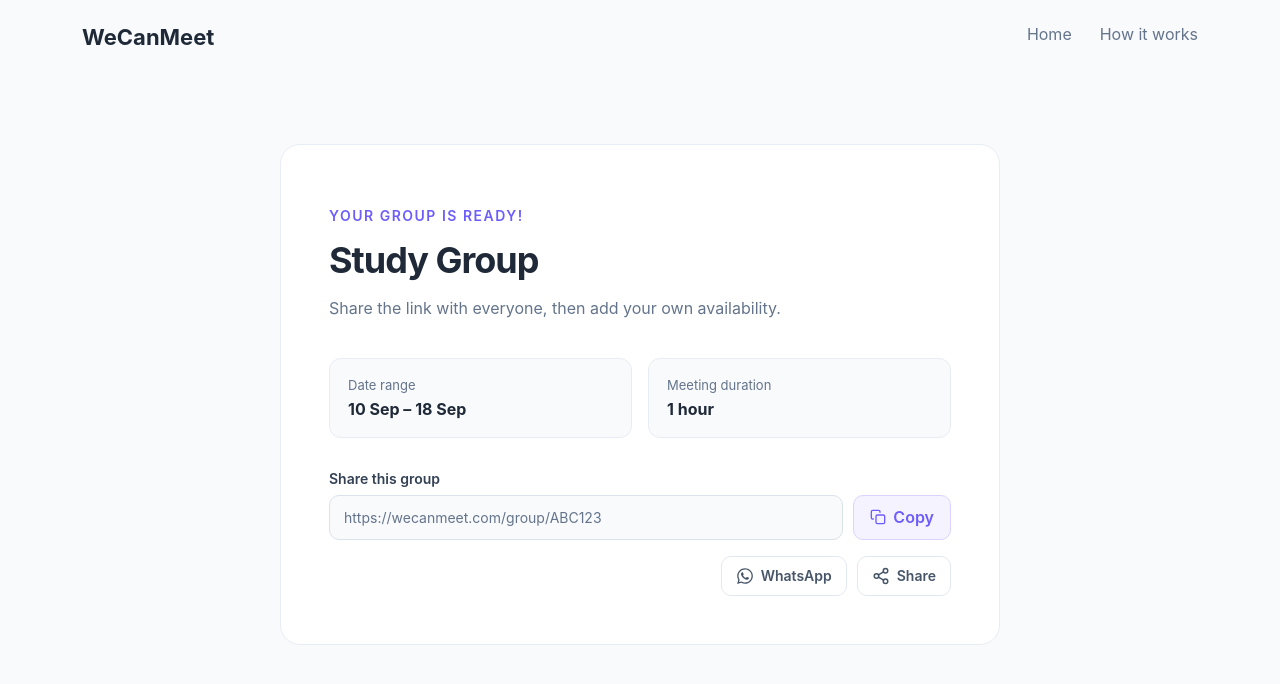
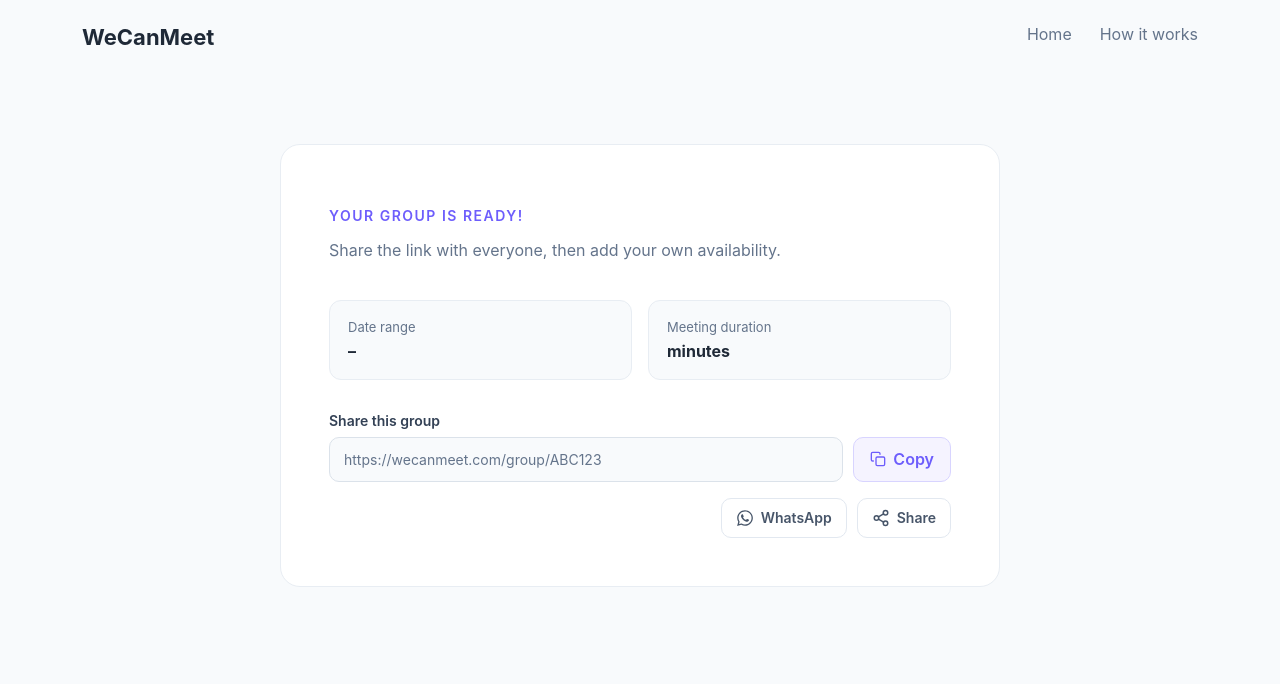
Before and after one commit to Shiri667377/WeCanMeet, a React (Vite) app in the folder frontend/: page /group/1 in a window 1280 px wide. Shown: the top 684 px of the page. Built offline with nearby package versions, Linux system fonts and the light colour scheme.

Commit message:
Pass create group form data to group page via navigation state

```diff
--- a/frontend/src/pages/CreateGroup/CreateGroup.jsx
+++ b/frontend/src/pages/CreateGroup/CreateGroup.jsx
@@ -67,6 +67,12 @@ function CreateGroup() {
     navigate('/group/1', {
       state: {
         groupCreated: true,
+        group: {
+          name: groupName.trim(),
+          meetingDuration: durationInMinutes,
+          startDate,
+          endDate,
+        },
       },
     })
   }
--- a/frontend/src/pages/GroupPage/GroupPage.jsx
+++ b/frontend/src/pages/GroupPage/GroupPage.jsx
@@ -34,6 +34,7 @@ function GroupPage() {
 
     const location = useLocation()
     const groupCreated = location.state?.groupCreated
+    const group = location.state?.group
 
     useEffect(() => {
         if (groupCreated) {
@@ -50,8 +51,7 @@ function GroupPage() {
             <section className="group-card">
                 <div className="group-header">
                     <p className="eyebrow">Your group is ready!</p>
-                    <h1>Study Group</h1>
-
+                    <h1>{group?.name}</h1>
                     <p className="group-description">
                         Share the link with everyone, then add your own availability.
                     </p>
@@ -60,13 +60,14 @@ function GroupPage() {
                 <div className="group-details">
                     <div className="detail-item">
                         <span>Date range</span>
-                        <strong>10 Sep – 18 Sep</strong>
+                        <strong>
+                            {group?.startDate?.toLocaleDateString()} – {group?.endDate?.toLocaleDateString()}
+                        </strong>
                     </div>
 
                     <div className="detail-item">
                         <span>Meeting duration</span>
-                        <strong>1 hour</strong>
-                    </div>
+                        <strong>{group?.meetingDuration} minutes</strong>                    </div>
                 </div>
 
                 <div className="share-section">
```
